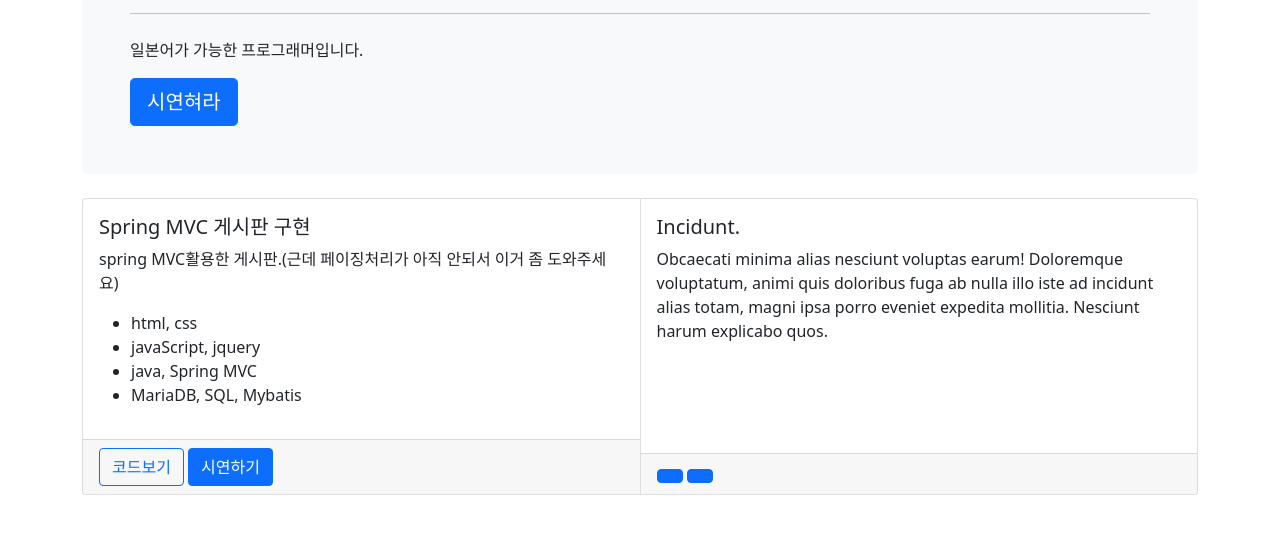
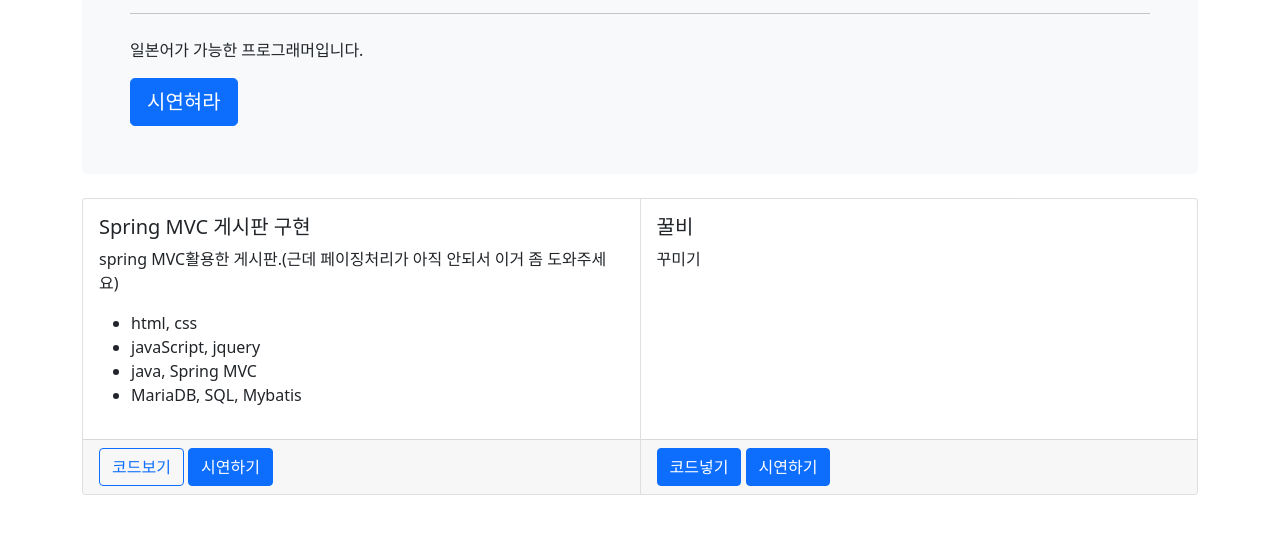
Before and after one commit to seachjob1234/seachjob1234.github.io, a plain HTML site: page index.html in a window 1280 px wide. Shown: the part 156-690 px from the top of the page. Drawn offline with nearby package versions, Linux system fonts and the light colour scheme.

Commit message:
완성
이제 피피티만 만들거야 손안댐.

```diff
--- a/index.html
+++ b/index.html
@@ -79,15 +79,15 @@
                      <div class="card">
                          <div class="card-body">
                              <h5 class="card-title">
-                                 Incidunt.
+                                꿀비
                              </h5>
                              <p class="card-text">
-                                 Obcaecati minima alias nesciunt voluptas earum! Doloremque voluptatum, animi quis doloribus fuga ab nulla illo iste ad incidunt alias totam, magni ipsa porro eveniet expedita mollitia. Nesciunt harum explicabo quos.
+                               꾸미기
                              </p>
                          </div>
                          <div class="card-footer">
-                             <a href="" class="btn btn-primary"></a>
-                             <a href="" class="btn btn-primary"></a>
+                             <a href="https://github.com/seachjob1234/HoneyBee2" class="btn btn-primary">코드넣기</a>
+                             <a href="http://3.36.52.209/honeybee/main" class="btn btn-primary">시연하기</a>
                          </div>
                      </div>
                  </div>
```
